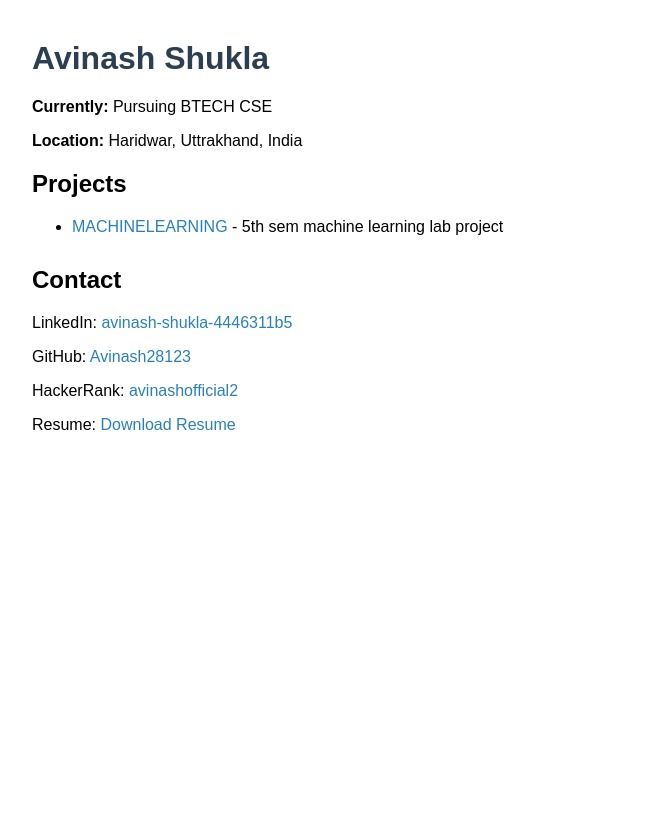
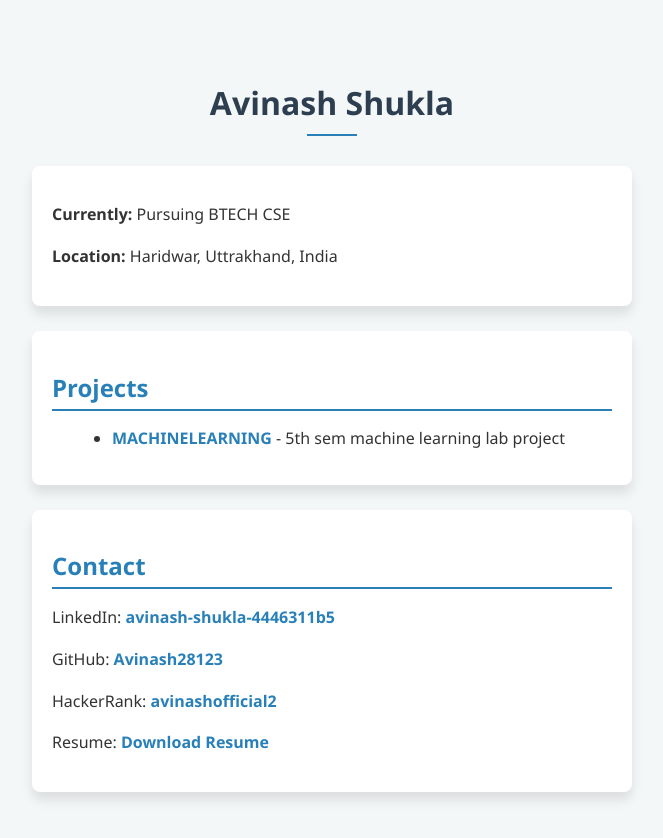
Before and after one commit to Avinash28123/Portfolio, a plain HTML site: page index.html in a window 1280 px wide. Shown: the whole page, without its empty margins (308-971 px from the left). Before the commit the page ends 800 px from the top, so only its background shows below. Drawn offline with Linux system fonts and the light colour scheme.

Commit message:
index.html

```diff
--- a/index.html
+++ b/index.html
@@ -1,18 +1,64 @@
 <!DOCTYPE html>
-<html>
+<html lang="en">
 <head>
-  <title>Avinash Shukla - Portfolio</title>
-  <style>
-    body { font-family: Arial, sans-serif; max-width: 600px; margin: 40px auto; padding: 0 20px; }
-    h1 { color: #2c3e50; }
-    p { font-size: 16px; }.section { margin-bottom: 30px; }
-    a { color: #2980b9; text-decoration: none; }
-  </style>
+<meta charset="UTF-8" />
+<meta name="viewport" content="width=device-width, initial-scale=1" />
+<title>Avinash Shukla - Portfolio</title>
+<style>
+  body {
+    font-family: 'Segoe UI', Tahoma, Geneva, Verdana, sans-serif;
+    background: #f4f7f8;
+    max-width: 600px;
+    margin: 40px auto;
+    padding: 20px;
+    color: #333;
+  }
+  h1 {
+    text-align: center;
+    color: #2c3e50;
+    margin-bottom: 0;
+  }
+  hr {
+    border: 0;
+    border-top: 2px solid #2980b9;
+    width: 50px;
+    margin: 10px auto 30px;
+  }.section {
+    background: #fff;
+    padding: 20px;
+    margin-bottom: 25px;
+    border-radius: 8px;
+    box-shadow: 0 8px 12px rgba(0,0,0,0.1);
+  }.section h2 {
+    color: #2980b9;
+    margin-bottom: 15px;
+    border-bottom: 2px solid #2980b9;
+    padding-bottom: 5px;
+  }
+  ul {
+    list-style-type: disc;
+    margin-left: 20px;
+  }
+  a {
+    color: #2980b9;
+    text-decoration: none;
+    font-weight: 600;
+  }
+  a:hover {
+    text-decoration: underline;
+  }
+  p {
+    line-height: 1.6;
+  }
+</style>
 </head>
 <body>
   <h1>Avinash Shukla</h1>
-  <p><strong>Currently:</strong> Pursuing BTECH CSE</p>
-  <p><strong>Location:</strong> Haridwar, Uttrakhand, India</p>
+  <hr />
+  <div class="section">
+    <p><strong>Currently:</strong> Pursuing BTECH CSE</p>
+    <p><strong>Location:</strong> Haridwar, Uttrakhand, India</p>
+  </div>
 
   <div class="section">
     <h2>Projects</h2>
```
